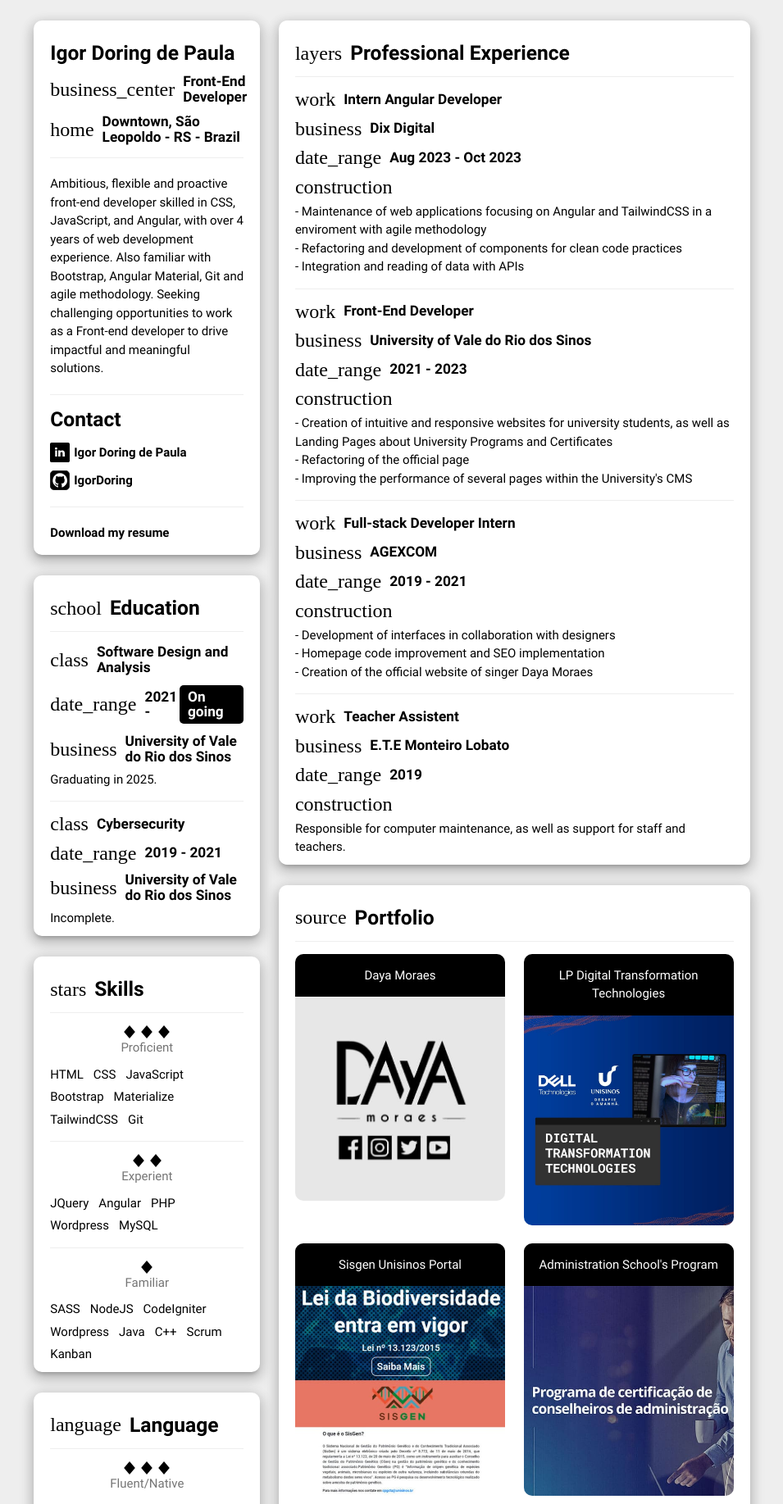
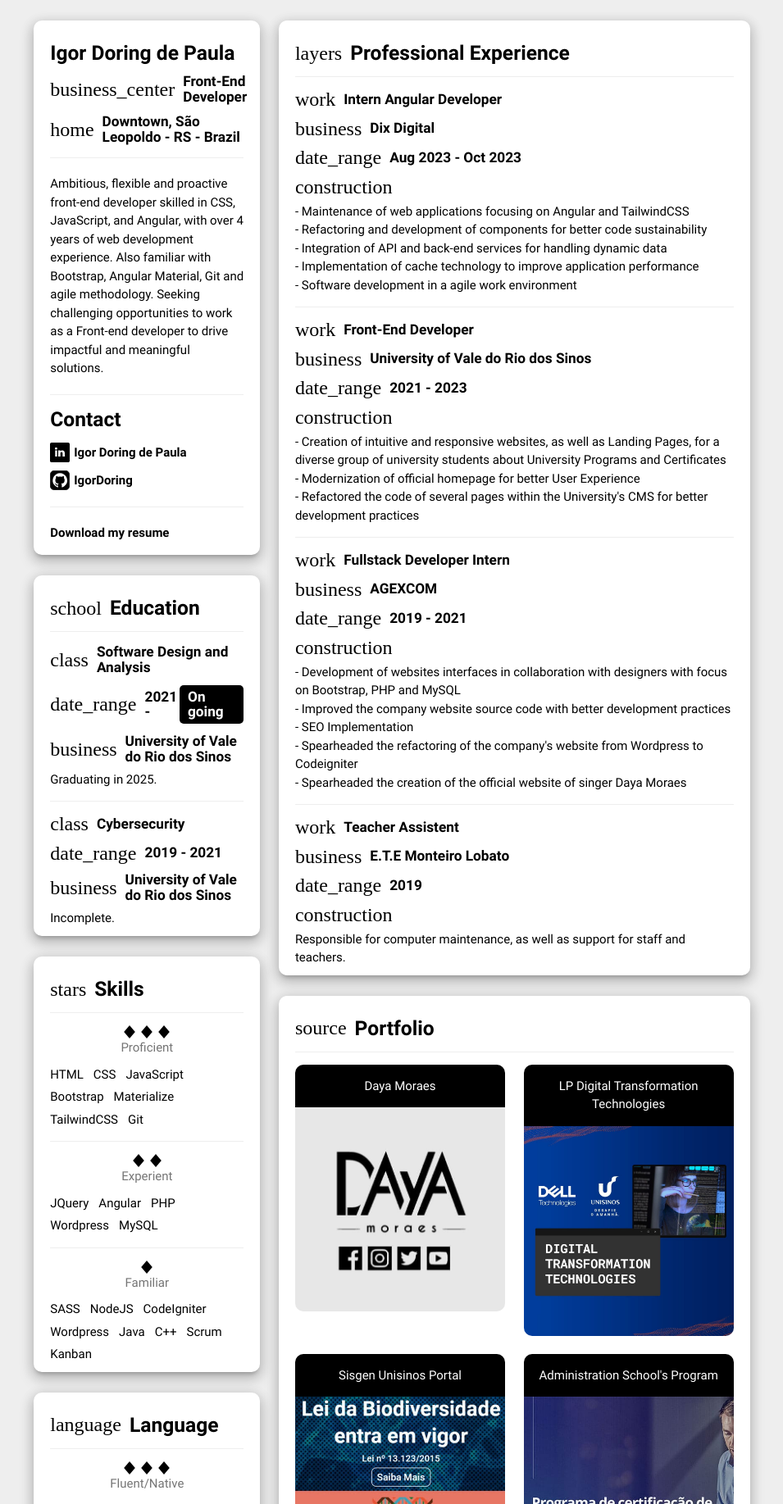
Before and after one commit to IgorDoring/IgorDoring.github.io, a PHP site: page / in a window 1280 px wide. Shown: the top 1835 px of the page at 82% size, without its empty margins (162-1117 px from the left). Run offline with PHP 8.4, Linux system fonts and the light colour scheme; some web fonts are replaced.

Commit message:
updating portfolio

```diff
--- a/css/style.css
+++ b/css/style.css
@@ -1,10 +1,10 @@
-@font-face{
+@font-face {
   font-family: "Roboto";
   src: url("../fonts/Roboto-Regular.ttf");
   font-display: swap;
 }
 
-@font-face{
+@font-face {
   font-family: "Roboto";
   src: url("../fonts/Roboto-Bold.ttf");
   font-weight: bold;
@@ -12,42 +12,41 @@
 }
 
 @font-face {
-  font-family: 'Material Icons';
+  font-family: "Material Icons";
   font-style: normal;
   font-weight: 400;
   font-display: swap;
   src: url(../fonts/MaterialIcons-Regular.eot); /* For IE6-8 */
-  src: local('Material Icons'),
-    local('MaterialIcons-Regular'),
-    url(../fonts/MaterialIcons-Regular.ttf) format('truetype');
+  src: local("Material Icons"), local("MaterialIcons-Regular"),
+    url(../fonts/MaterialIcons-Regular.ttf) format("truetype");
 }
 
-*{
+* {
   margin: 0;
   padding: 0;
   box-sizing: border-box;
-	font-family: 'Roboto';
+  font-family: "Roboto";
 }
 
-body{
+body {
   padding-top: 25px;
   background-color: #eee;
 }
 
-b{
+b {
   color: black;
-	font-family: 'Roboto';
+  font-family: "Roboto";
 }
 
-a{
+a {
   color: black;
 }
 
 .material-icons {
-  font-family: 'Material Icons';
+  font-family: "Material Icons";
   font-weight: normal;
   font-style: normal;
-  font-size: 24px;  /* Preferred icon size */
+  font-size: 24px; /* Preferred icon size */
   display: inline-block;
   line-height: 1;
   text-transform: none;
@@ -65,131 +64,146 @@ a{
   -moz-osx-font-smoothing: grayscale;
 
   /* Support for IE. */
-  font-feature-settings: 'liga';
+  font-feature-settings: "liga";
 }
 
 /* Rules for sizing the icon. */
-.material-icons.md-18 { font-size: 18px; }
-.material-icons.md-24 { font-size: 24px; }
-.material-icons.md-36 { font-size: 36px; }
-.material-icons.md-48 { font-size: 48px; }
+.material-icons.md-18 {
+  font-size: 18px;
+}
+.material-icons.md-24 {
+  font-size: 24px;
+}
+.material-icons.md-36 {
+  font-size: 36px;
+}
+.material-icons.md-48 {
+  font-size: 48px;
+}
 
 /* Rules for using icons as black on a light background. */
-.material-icons.md-dark { color: rgba(0, 0, 0, 0.54); }
-.material-icons.md-dark.md-inactive { color: rgba(0, 0, 0, 0.26); }
+.material-icons.md-dark {
+  color: rgba(0, 0, 0, 0.54);
+}
+.material-icons.md-dark.md-inactive {
+  color: rgba(0, 0, 0, 0.26);
+}
 
 /* Rules for using icons as white on a dark background. */
-.material-icons.md-light { color: rgba(255, 255, 255, 1); }
-.material-icons.md-light.md-inactive { color: rgba(255, 255, 255, 0.3); }
+.material-icons.md-light {
+  color: rgba(255, 255, 255, 1);
+}
+.material-icons.md-light.md-inactive {
+  color: rgba(255, 255, 255, 0.3);
+}
 
-.info-box{
+.info-box {
   border-radius: 10px;
   background-color: white;
   margin-bottom: 25px;
 }
 
-.info-text{
-	color:  black;
+.info-text {
+  color: black;
   padding: 10px 20px;
 }
 
-.info-text h6, .info-text h5{
+.info-text h6,
+.info-text h5 {
   font-weight: bold;
 }
 
-img.skill-level{
+img.skill-level {
   max-width: 16px;
   max-height: 16px;
 }
 
-
-.diamond-box{
+.diamond-box {
   display: flex;
   justify-content: center;
   gap: 5px;
 }
 
-.gray-title{
+.gray-title {
   color: #757575;
   margin-bottom: 10px;
 }
 
-.skills{
+.skills {
   display: flex;
   justify-content: start;
   gap: 5px 12px;
   flex-wrap: wrap;
 }
 
-.divider{
+.divider {
   margin: 15px 0px;
   background-color: #eee;
 }
 
-.perfil-img{
+.perfil-img {
   display: none;
   border-radius: 10px;
   margin-bottom: 25px;
 }
 
-.perfil .info-text p{
+.perfil .info-text p {
   padding: 5px 0;
 }
 
-.perfil .info-text p a img{
+.perfil .info-text p a img {
   width: 24px;
   margin-right: 5px;
 }
 
-
-span.material-icons{
+span.material-icons {
   margin-right: 10px;
 }
 
-.fa-brands{
+.fa-brands {
   margin-right: 10px;
 }
 
-span.atual{
+span.atual {
   padding: 5px 10px;
   border-radius: 5px;
   color: white;
   background-color: black;
 }
 
-.portfolio-card{
+.portfolio-card {
   position: relative;
   margin-bottom: 15px;
 }
 
-.portfolio-card img{
+.portfolio-card p {
+  padding: 15px 0px;
+  border-radius: 10px 10px 0 0;
+  color: white;
+  background-color: black;
+}
+
+.portfolio-card img {
   border-radius: 0px 0px 10px 10px;
 }
 
-.portfolio-card p{
-	padding: 15px 0px;
-	border-radius: 10px 10px 0 0;
-	color:  white;
-	background-color: black;
-}
-
-.expandable span:last-child{
+.expandable span:last-child {
   display: none;
 }
 
-@media screen and (max-width: 601px){
-	.expandable{
+@media screen and (max-width: 601px) {
+  .expandable {
     position: relative;
   }
 
-	.expandable span:last-child{
+  .expandable span:last-child {
     cursor: pointer;
     display: block;
     position: absolute;
     right: 0px;
   }
 
-	.d-none{
+  .d-none {
     display: none;
   }
 }
--- a/index.html
+++ b/index.html
@@ -269,10 +269,14 @@
               </h6>
               <p>
                 - Maintenance of web applications focusing on Angular and
-                TailwindCSS in a enviroment with agile methodology<br />
-                - Refactoring and development of components for clean code
-                practices<br />
-                - Integration and reading of data with APIs
+                TailwindCSS<br />
+                - Refactoring and development of components for better code
+                sustainability<br />
+                - Integration of API and back-end services for handling dynamic
+                data<br />
+                - Implementation of cache technology to improve application
+                performance<br />
+                - Software development in a agile work environment
               </p>
 
               <div class="divider"></div>
@@ -291,18 +295,19 @@
                 <span class="material-icons">construction</span>
               </h6>
               <p>
-                - Creation of intuitive and responsive websites for university
-                students, as well as Landing Pages about University Programs and
-                Certificates<br />
-                - Refactoring of the official page<br />
-                - Improving the performance of several pages within the
-                University's CMS
+                - Creation of intuitive and responsive websites, as well as
+                Landing Pages, for a diverse group of university students about
+                University Programs and Certificates<br />
+                - Modernization of official homepage for better User
+                Experience<br />
+                - Refactored the code of several pages within the University's
+                CMS for better development practices
               </p>
 
               <div class="divider"></div>
 
               <h6 class="valign-wrapper" title="Trabalho">
-                <span class="material-icons">work</span> Full-stack Developer
+                <span class="material-icons">work</span> Fullstack Developer
                 Intern
               </h6>
               <h6 class="valign-wrapper" title="Local">
@@ -311,13 +316,20 @@
               <h6 class="valign-wrapper" title="Período">
                 <span class="material-icons">date_range</span> 2019 - 2021
               </h6>
+
               <h6 class="valign-wrapper" title="Ferramentas/Habilidades">
                 <span class="material-icons">construction</span>
               </h6>
               <p>
-                - Development of interfaces in collaboration with designers<br />
-                - Homepage code improvement and SEO implementation<br />
-                - Creation of the official website of singer Daya Moraes
+                - Development of websites interfaces in collaboration with
+                designers with focus on Bootstrap, PHP and MySQL<br />
+                - Improved the company website source code with better
+                development practices<br />
+                - SEO Implementation<br />
+                - Spearheaded the refactoring of the company's website from
+                Wordpress to Codeigniter<br />
+                - Spearheaded the creation of the official website of singer
+                Daya Moraes
               </p>
 
               <div class="divider"></div>
@@ -336,8 +348,8 @@
                 <span class="material-icons">construction</span>
               </h6>
               <p>
-                Responsible for computer maintenance, as well as support for staff and
-                teachers.
+                Responsible for computer maintenance, as well as support for
+                staff and teachers.
               </p>
             </div>
           </article>
@@ -419,9 +431,9 @@
                   </a>
                 </div>
                 <div class="col s12 m6 portfolio-card">
-                  <a href="https://climaapp-15b5c.web.app/">
-                    <p class="center-align">Weather App</p>
-                    <img class="responsive-img" src="img/climaApp.jpg" />
+                  <a href="https://myscraper-dd31d.web.app/">
+                    <p class="center-align">Amazon Scraper</p>
+                    <img class="responsive-img" src="img/Amazon-scraper.png" />
                   </a>
                 </div>
                 <div class="col s12 m6 portfolio-card">
@@ -446,6 +458,3 @@
     <script type="text/javascript" src="js/scripts.js" defer></script>
   </body>
 </html>
-
-<!-- Inspired by CV Template - W3Schools
-	https://www.w3schools.com/w3css/tryw3css_templates_cv.htm -->
```
Also changed, not shown: img/Amazon-scraper.png (added), 1 other file. Lines whose indentation alone changed are shown as unchanged.
